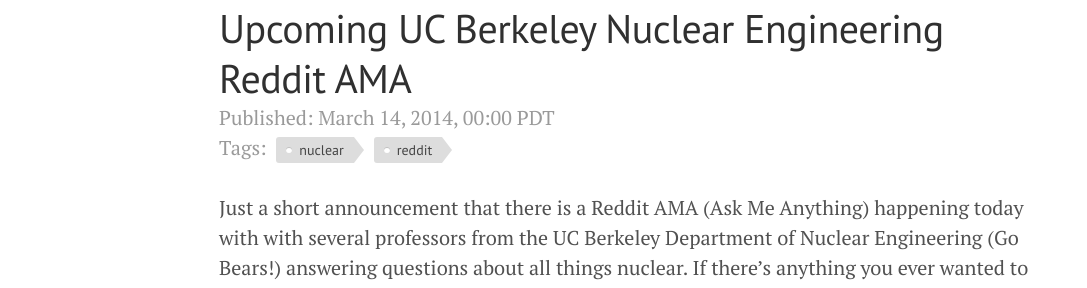
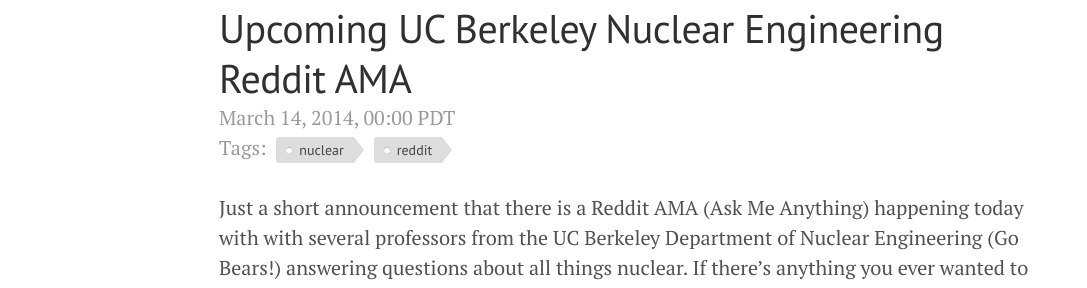
Before and after one commit to xatlasm/xatlasm.github.io, a Jekyll site: the page built from _posts/2014-03-14-upcoming-uc-berkeley-nuclear-engineering-reddit-ama.md, in a window 1280 px wide. Shown: the part 129-417 px from the top of the page, without its empty margins (1-1088 px from the left). Built offline with Jekyll 4.4.1, drawn with Linux system fonts in a browser that asks for light colours; comment, search, counter and statistics services are not loaded.

Commit message:
New date format.

```diff
--- a/_includes/sidebar.html
+++ b/_includes/sidebar.html
@@ -58,6 +58,7 @@
 </div>
 
 <div class="sidebar-item">
-    <p>Last updated: {{ site.time | date: '%B %-d, %Y, %R %Z' }}.</p>
+    <p>Last update:</p>
+    <p>{{ site.time | date: '%B %-d, %Y, %R %Z' }}</p>
 </div>
 </div>
--- a/_layouts/post.html
+++ b/_layouts/post.html
@@ -4,7 +4,7 @@
 
 <div class="post">
   <h1 class="post-title">{{ page.title }}</h1>
-<span class="post-date">Published: {{ page.date | date: '%B %-d, %Y, %R %Z' }}
+<span class="post-date">{{ page.date | date: '%B %-d, %Y, %R %Z' }}
 
     <ul class="tags">
   <li>Tags: &nbsp;
```
